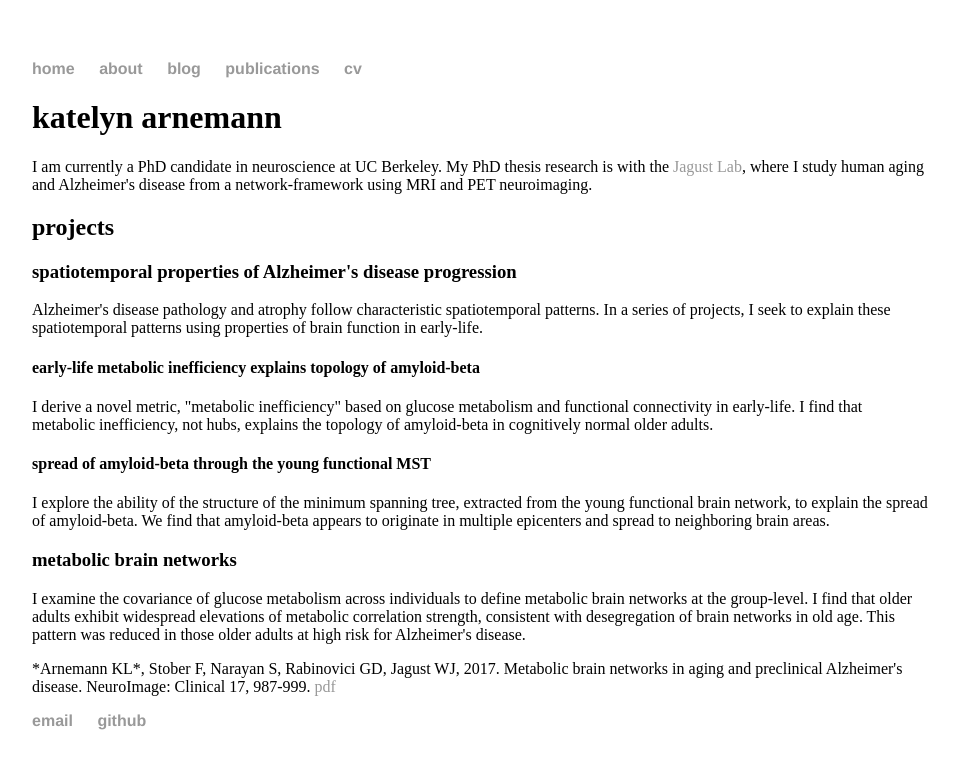
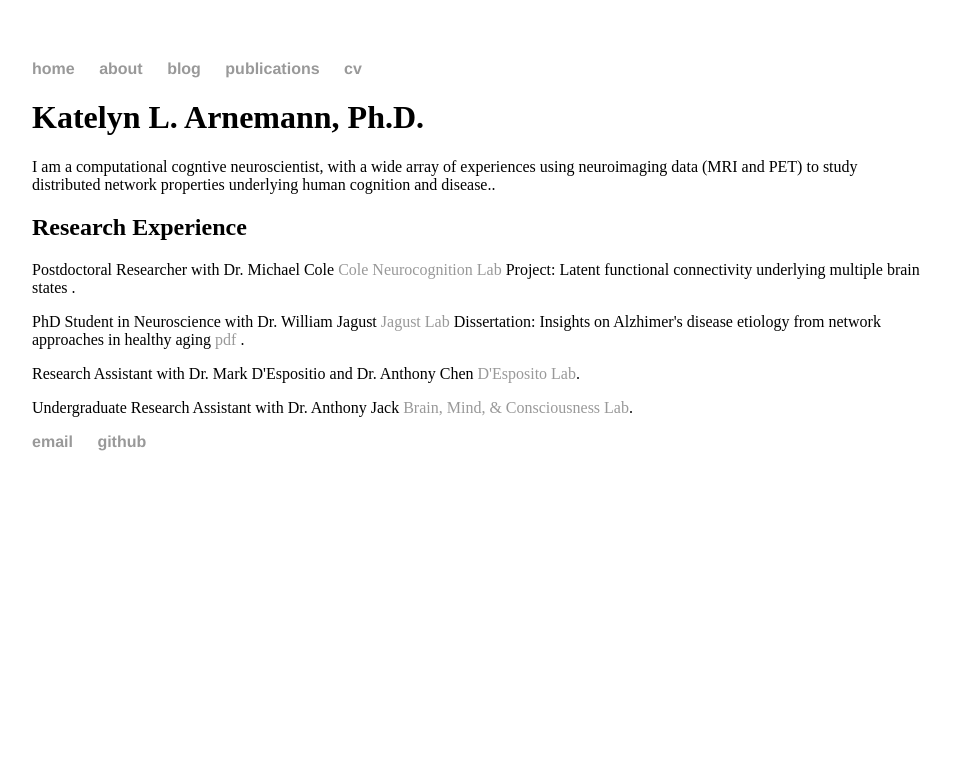
Before and after one commit to klbegany/klarnemann.github.io, a Jekyll site: the page built from index.html, in a window 1280 px wide. Shown: the top 769 px of the page, without its empty margins (160-1119 px from the left). Built offline with Jekyll 4.4.1, drawn with Linux system fonts in a browser that asks for light colours.

Commit message:
Update content

```diff
--- a/blog/index.html
+++ b/blog/index.html
@@ -1,6 +1,6 @@
 ---
 layout: default
-title: katelyn arnemann's blog
+title: Katelyn Arnemann's Blog
 ---
 	<h1>{{ page.title }}</h1>
 	<ul class="posts">
--- a/index.html
+++ b/index.html
@@ -1,36 +1,22 @@
 ---
 layout: default
-title: katelyn arnemann
+title: Katelyn L. Arnemann
 ---
 <div class="blurb">
-	<h1>katelyn arnemann</h1>
-	<p>I am currently a PhD candidate in neuroscience at UC Berkeley. My PhD thesis research is with the
-		<a href="https://jagustlab.neuro.berkeley.edu">Jagust Lab</a>, where I study human aging and
-		Alzheimer's disease from a network-framework using MRI and PET neuroimaging.</p></a></p>
-	<h2>projects</h2>
-	<h3>spatiotemporal properties of Alzheimer's disease progression</h3>
-		<p>Alzheimer's disease pathology and atrophy follow characteristic spatiotemporal patterns.
-			In a series of projects, I seek to explain these spatiotemporal patterns using properties
-			of brain function in early-life.</p>
-	<h4>early-life metabolic inefficiency explains topology of amyloid-beta</h4>
-		<p>I derive a novel metric, "metabolic inefficiency" based on glucose metabolism and functional
-			connectivity in early-life. I find that metabolic inefficiency,
-			not hubs, explains the topology of amyloid-beta in cognitively normal older adults.</p>
-	<h4>spread of amyloid-beta through the young functional MST</h4>
-		<p>I explore the ability of the structure of the minimum spanning tree, extracted from the
-			young functional brain network, to explain the spread of amyloid-beta. We find that
-			amyloid-beta appears to originate in multiple epicenters and spread to neighboring
-			brain areas.</p>
-	<h3>metabolic brain networks</h3>
-		<p>I examine the covariance of glucose metabolism across individuals to define
-			metabolic brain networks at the group-level. I find that older adults exhibit
-			widespread elevations of metabolic correlation strength, consistent with
-			desegregation of brain networks in old age. This pattern was reduced in those
-			older adults at high risk for Alzheimer's disease.</p>
-		<p>*Arnemann KL*, Stober F, Narayan S, Rabinovici GD, Jagust WJ, 2017. Metabolic brain networks
-			in aging and preclinical Alzheimer's disease. NeuroImage: Clinical 17, 987-999.
-			<a href="{{ site.url }}/pdfs/ArnemannEtAl.NeuroImageClinical.2017.pdf">pdf</a></p>
+  <h1>Katelyn L. Arnemann, Ph.D.</h1>
+  <p>I am a computational cogntive neuroscientist, with a wide array of experiences using neuroimaging data (MRI and PET) to study distributed network properties underlying human cognition and disease.</a>.</p></a></p>
+  <h2>Research Experience</h2>
+  	<p>Postdoctoral Researcher with Dr. Michael Cole
+	  <a href="http://www.colelab.org/">Cole Neurocognition Lab</a>
+	  Project: Latent functional connectivity underlying multiple brain states
+	  .</p></a></p>
+	<p>PhD Student in Neuroscience with Dr. William Jagust
+	  <a href="https://jagustlab.neuro.berkeley.edu">Jagust Lab</a>
+	  Dissertation: Insights on Alzhimer's disease etiology from network approaches in healthy aging
+	  <a href="https://escholarship.org/uc/item/0hw6f40w">pdf</a>
+	  .</p></a></p>
+	<p>Research Assistant with Dr. Mark D'Espositio and Dr. Anthony Chen
+	  <a href="http://despolab.berkeley.edu/">D'Esposito Lab</a>.</p></a></p>
+	<p>Undergraduate Research Assistant with Dr. Anthony Jack
+	  <a href="http://brainmindconsciousness.com/wp/">Brain, Mind, & Consciousness Lab</a>.</p></a></p>
 </div><!-- /.blurb -->
-
-
-</div><!-- /.blurb -->
```
Also changed, not shown: about/index.html (+4 -5 lines), cv/index.html (deleted, +0 -8 lines), publications/index.html (+5 -4 lines), images/family.png (deleted), 3 other files.
